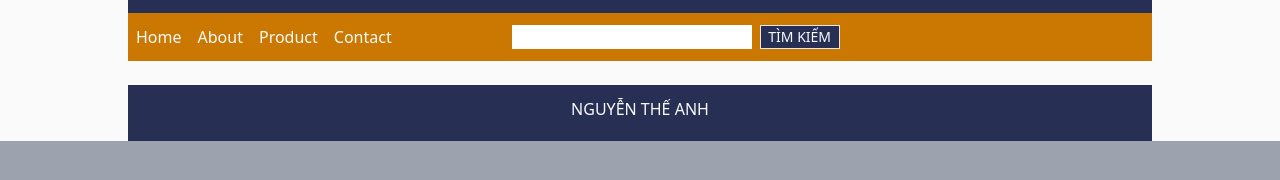
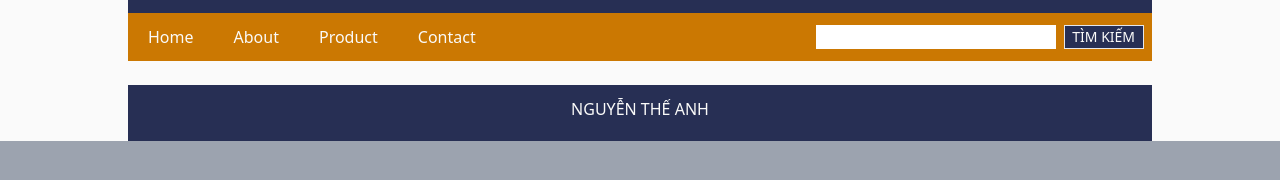
Before and after one commit to anhntph14690/AssignmentJS, a website built with Vite: page index.html in a window 1280 px wide. Shown: the part 94-274 px from the top of the page. Built offline with nearby package versions, Linux system fonts and the light colour scheme; what navigo would draw is missing.

Commit message:
Update index.html

```diff
--- a/index.html
+++ b/index.html
@@ -21,12 +21,12 @@
             </div>
             <div class="bg-[#cb7802] flex">
               <ul class="w-100 flex">
-                <li><a href="/" class="block py-3 px-2 text-stone-50 text-base hover:text-blue-800">Home</a></li>
-                <li><a href="/about" class="block py-3 px-2 text-stone-50 text-base hover:text-blue-800">About</a></li>
-                <li><a href="/product" class="block py-3 px-2 text-stone-50 text-base hover:text-blue-800">Product</a></li>
-                <li><a href="/contact" class="block py-3 px-2 text-stone-50 text-base hover:text-blue-800">Contact</a></li>
+                <li><a href="/" class="block py-3 px-5 text-stone-50 text-base hover:text-blue-800">Home</a></li>
+                <li><a href="/about" class="block py-3 px-5 text-stone-50 text-base hover:text-blue-800">About</a></li>
+                <li><a href="/product" class="block py-3 px-5 text-stone-50 text-base hover:text-blue-800">Product</a></li>
+                <li><a href="/contact" class="block py-3 px-5 text-stone-50 text-base hover:text-blue-800">Contact</a></li>
               </ul>
-              <div class="py-3 flex ml-28">
+              <div class="py-3 flex ml-80">
                 <input class="w-60" type="text">
                 <button class="bg-[#272f54] text-stone-50 text-sm w-20 ml-2 border">TÌM KIẾM</button>
               </div>
```
